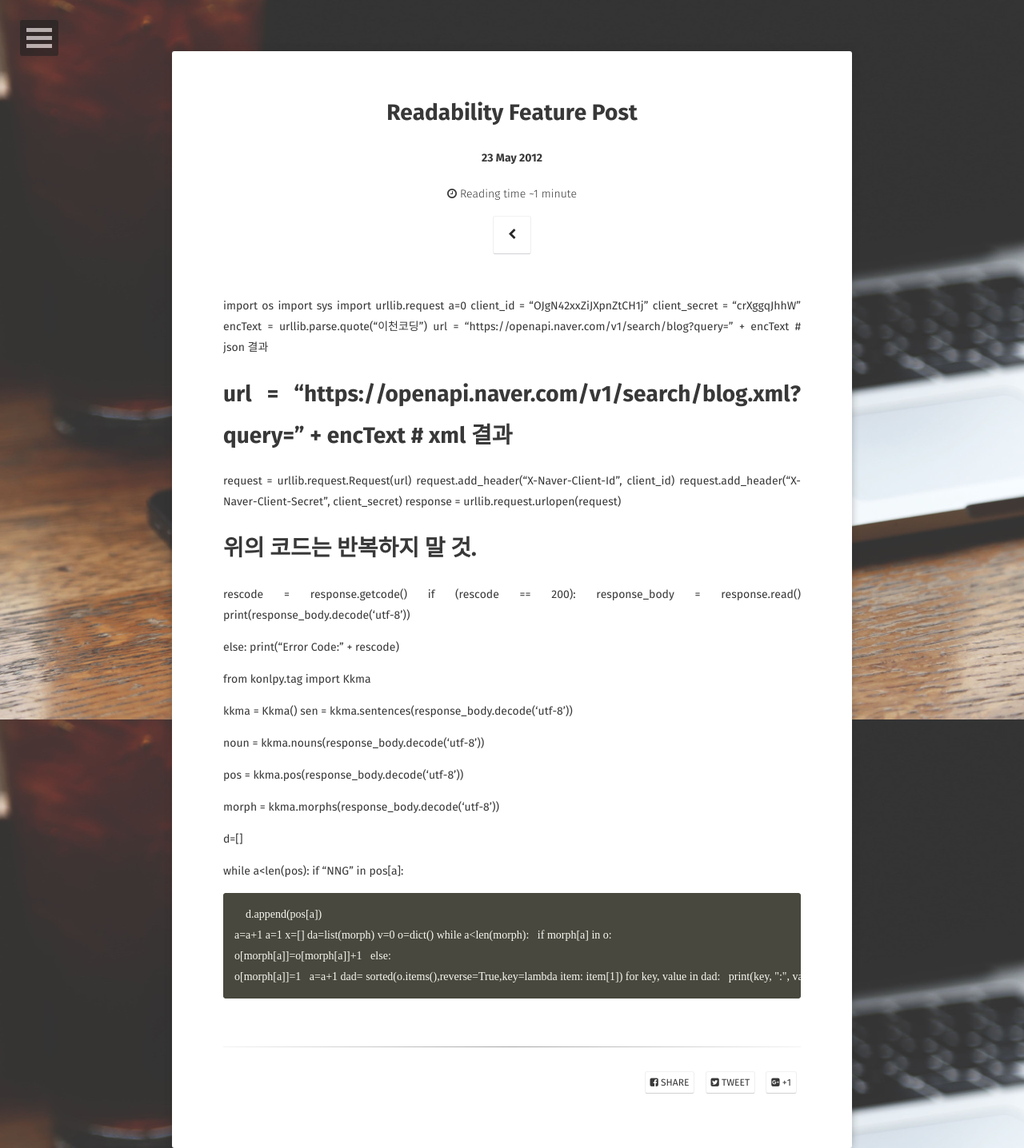
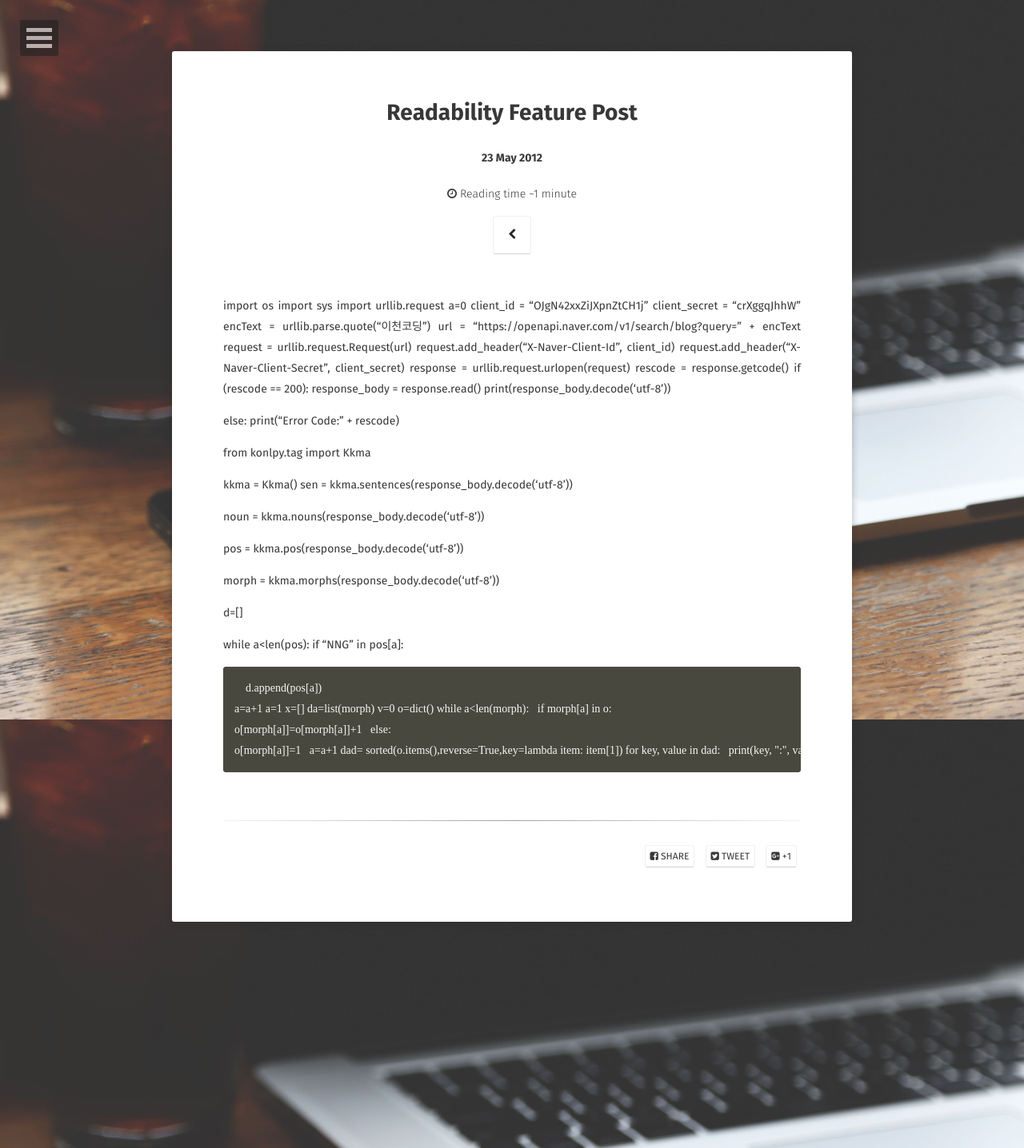
Before and after one commit to moong-taeng/noah6035.github.com, a Jekyll site: the page built from _posts/2012-05-23-readability-feature-post.md, in a window 1280 px wide. Shown: the whole page at 80% size. Built offline with Jekyll 4.4.1, drawn with Linux system fonts in a browser that asks for light colours; some web fonts are replaced; our own code applies the rules of GitHub Pages for plain Markdown files; comment, search, counter and statistics services are not loaded.

Commit message:
Update 2012-05-23-readability-feature-post.md

```diff
--- a/_posts/2012-05-23-readability-feature-post.md
+++ b/_posts/2012-05-23-readability-feature-post.md
@@ -5,13 +5,11 @@ a=0
 client_id = "OJgN42xxZiJXpnZtCH1j"
 client_secret = "crXggqJhhW"
 encText = urllib.parse.quote("이천코딩")
-url = "https://openapi.naver.com/v1/search/blog?query=" + encText  # json 결과
-# url = "https://openapi.naver.com/v1/search/blog.xml?query=" + encText # xml 결과
+url = "https://openapi.naver.com/v1/search/blog?query=" + encText
 request = urllib.request.Request(url)
 request.add_header("X-Naver-Client-Id", client_id)
 request.add_header("X-Naver-Client-Secret", client_secret)
 response = urllib.request.urlopen(request)
-# 위의 코드는 반복하지 말 것.
 rescode = response.getcode()
 if (rescode == 200):
     response_body = response.read()
```
